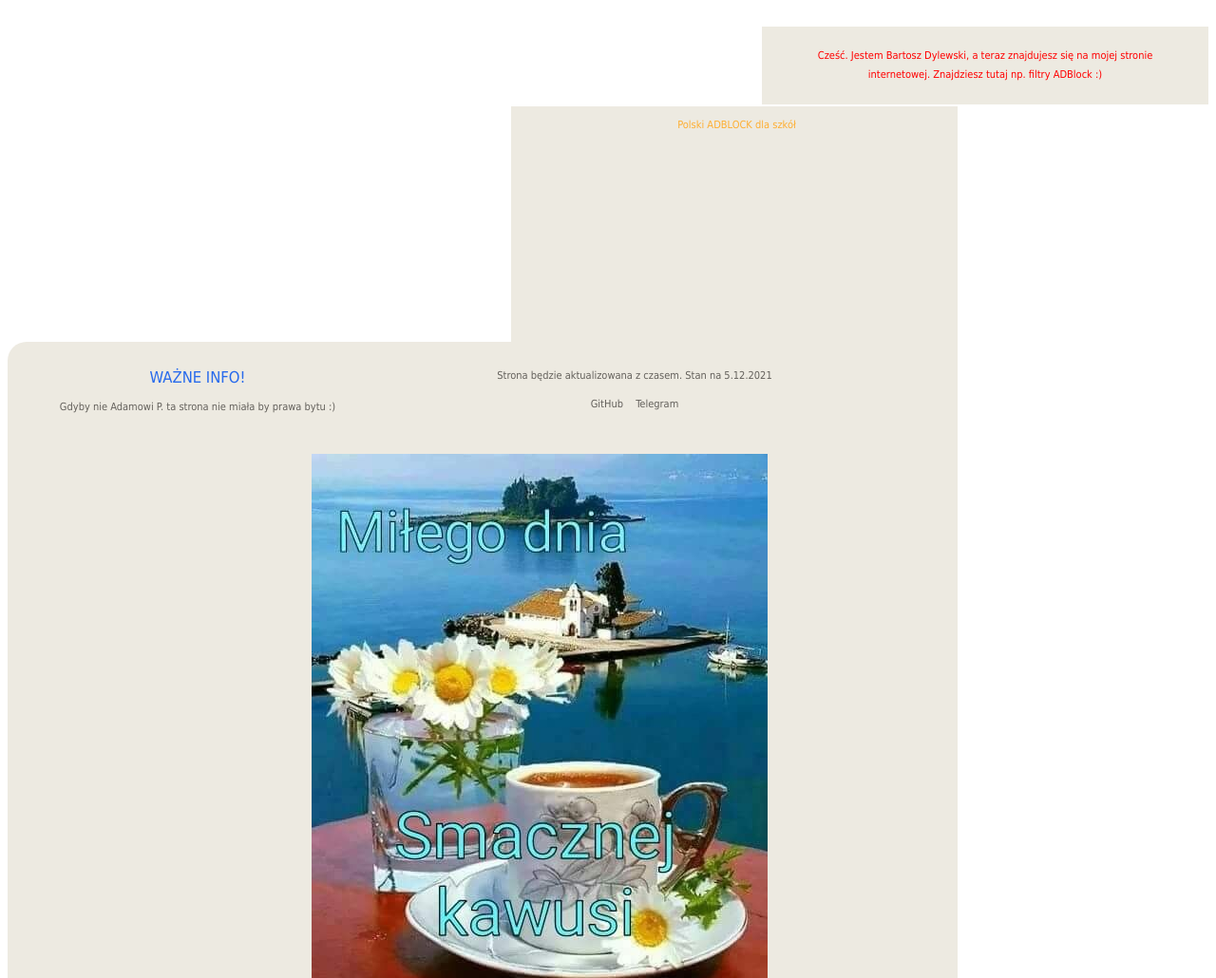
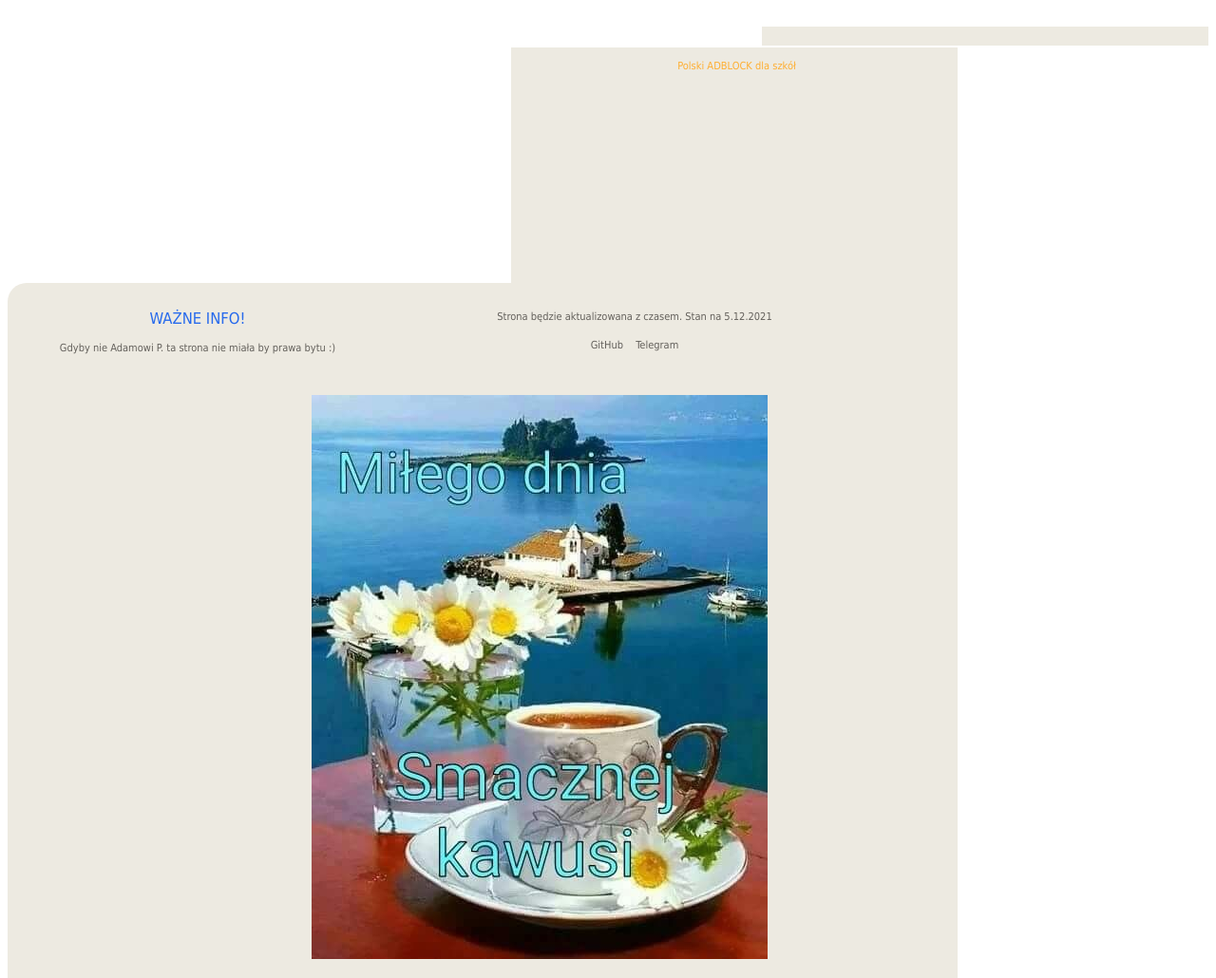
Before and after one commit to BartoszDylewski/bartoszdylewski.github.io, a plain HTML site: page index.html in a window 1280 px wide. Shown: the top 1030 px of the page at 95% size. Drawn offline with Linux system fonts and the light colour scheme; files that its build step writes are made by us from their sources.

Commit message:
Update index.html

```diff
--- a/index.html
+++ b/index.html
@@ -13,7 +13,7 @@
         </div>
 
         <div id="header_left_top_info">
-        <p style="color:red">Cześć. Jestem Bartosz Dylewski, a teraz znajdujesz się na mojej stronie internetowej. Znajdziesz tutaj np. filtry ADBlock :)</b></p>
+        <script type="text/javascript" src="http://bajery.net/js/zm.js?t[]=Cze%C5%9B%C4%87.%20Jestem%20Novladek.&t[]=Cze%C5%9B%C4%87.%20Jestem%20Bartosz&timer=4000"></script>
         </div>
 
             </ul>
```
